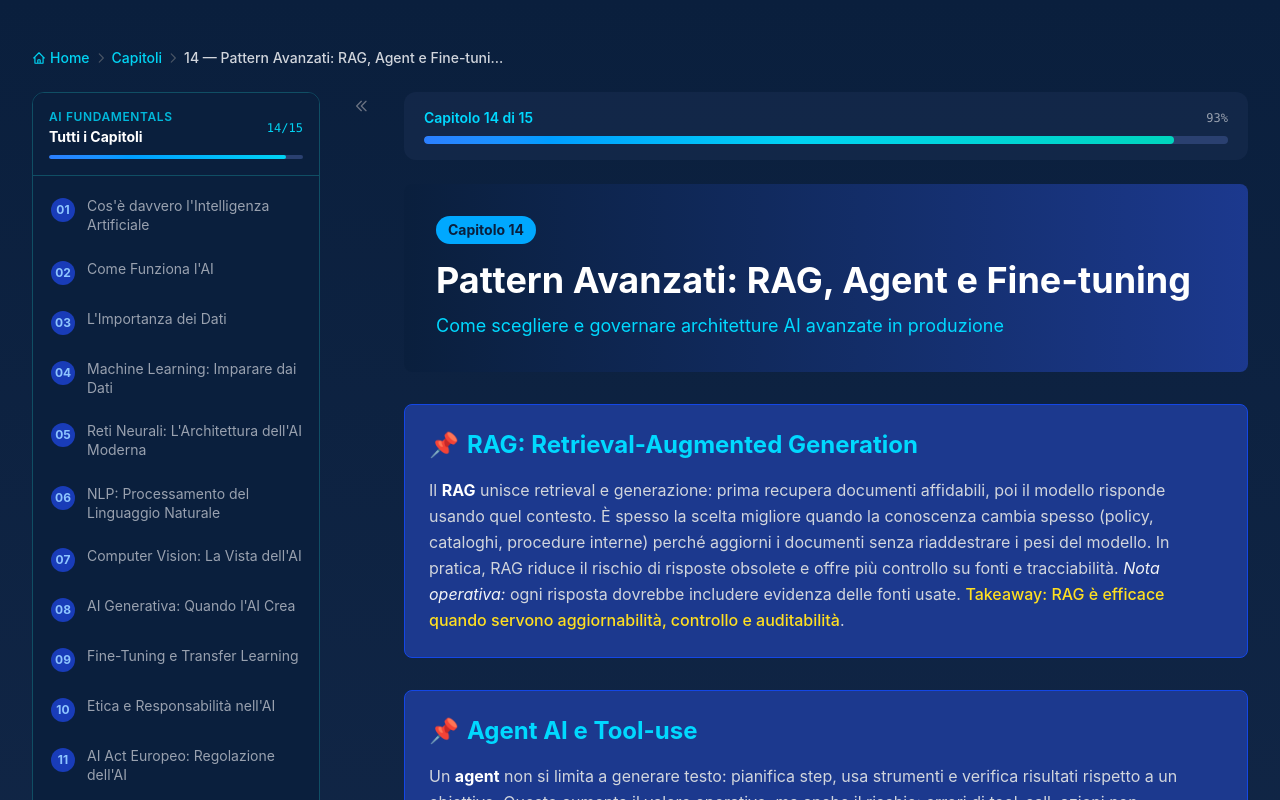
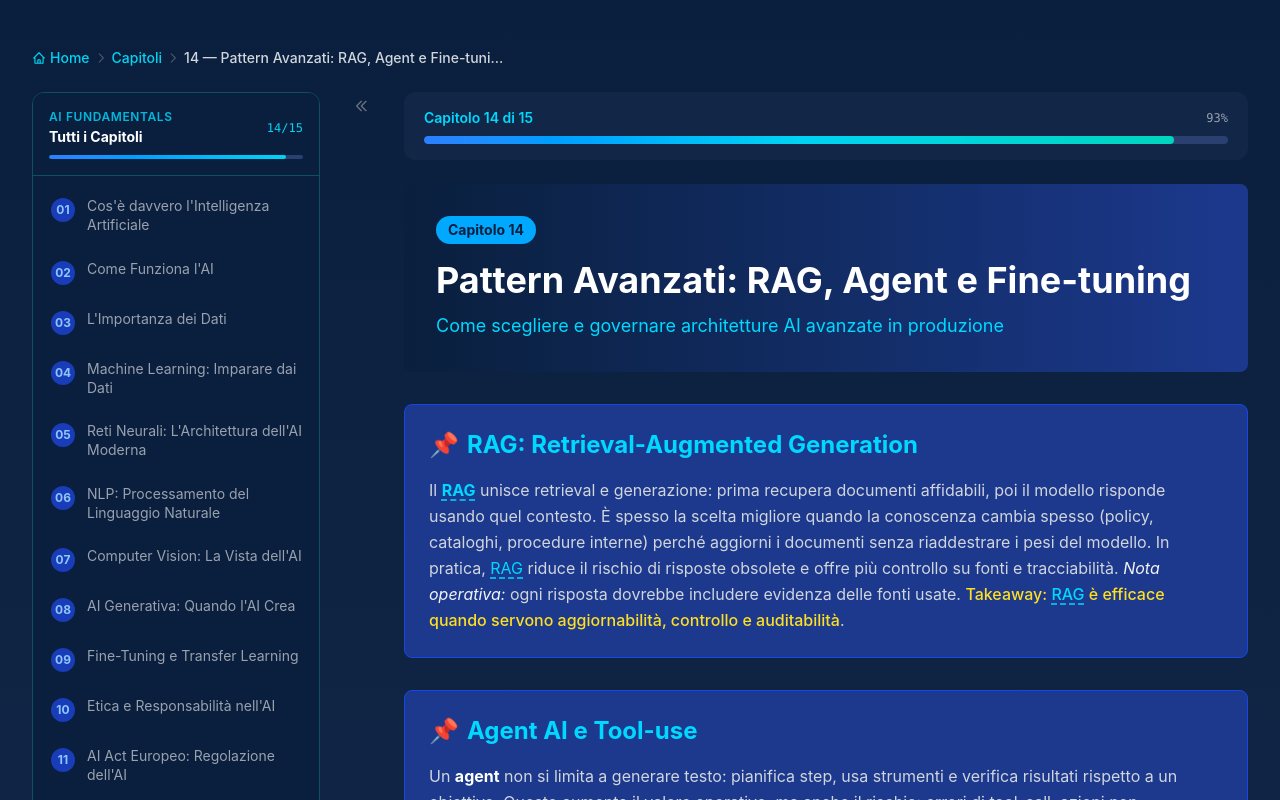
Before and after one commit to MT-Showcases/ai-fundamentals-showcase, a Next.js app: page /chapters/advanced-patterns in a window 1280 px wide. Shown: the top 800 px of the page. Built offline with nearby package versions, Linux system fonts and the light colour scheme.

Commit message:
fix(glossary): align chapter slugs and enable tooltips across all mapped chapters

```diff
--- a/app/chapters/[slug]/page.tsx
+++ b/app/chapters/[slug]/page.tsx
@@ -88,7 +88,7 @@ export default async function ChapterPage({ params }: Props) {
   const progressPercent = (chapterNum / totalChapters) * 100;
 
   const chapterGlossaryTerms: Record<string, string[]> = {
-    'intro-to-ai': [
+    'what-is-ai': [
       'intelligenza-artificiale', 'machine-learning', 'algoritmo', 'pattern-recognition', 'modello', 'deep-learning',
     ],
     'how-ai-works': [
@@ -115,22 +115,22 @@ export default async function ChapterPage({ params }: Props) {
     'fine-tuning': [
       'fine-tuning', 'transfer-learning', 'rag', 'llm', 'zero-shot', 'pre-training', 'iperparametro', 'overfitting',
     ],
-    'ai-ethics': [
+    'ethics-ai': [
       'bias', 'fairness', 'explainability', 'etica-ai', 'produzione', 'edge-case', 'guardrail',
     ],
-    'ai-regulation': [
+    'ai-act': [
       'ai-act', 'etica-ai', 'fairness', 'explainability', 'produzione', 'guardrail',
     ],
-    'ai-and-work': [
+    'ai-at-work': [
       'machine-learning', 'algoritmo', 'kpi', 'produzione', 'autonomous-agent',
     ],
-    'ai-tools': [
+    'practical-tools': [
       'llm', 'prompt-engineering', 'allucinazione', 'api', 'guardrail', 'produzione',
     ],
     'advanced-patterns': [
       'rag', 'autonomous-agent', 'fine-tuning', 'llm', 'api', 'guardrail', 'context-window',
     ],
-    'future-of-ai': [
+    'future-ai': [
       'deep-learning', 'autonomous-agent', 'reinforcement-learning', 'rlhf', 'generative-ai', 'etica-ai',
     ],
   };
@@ -183,10 +183,9 @@ export default async function ChapterPage({ params }: Props) {
 
             {/* Content Sections */}
             <div className="space-y-8 mb-12">
-              {/* Glossary tooltips enabled for CH3, CH5, CH8 */}
+              {/* Glossary tooltips enabled for chapters with mapped terms */}
               {(() => {
-                const glossaryChapters = ['data-importance', 'neural-networks', 'generative-ai'];
-                const enableGlossary = glossaryChapters.includes(chapter.slug);
+                const enableGlossary = Boolean(chapterGlossaryTerms[chapter.slug]?.length);
                 return chapter.sections.map((section, idx) => {
                   // Skip rendering any workflow-like section title as a standard card,
                   // since it is rendered separately via PracticalWorkflow below.
```
